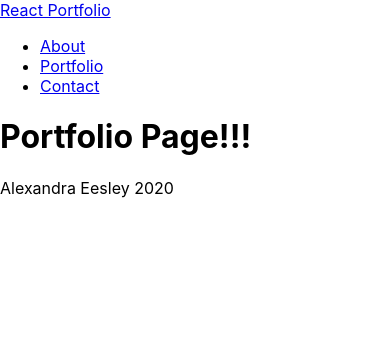
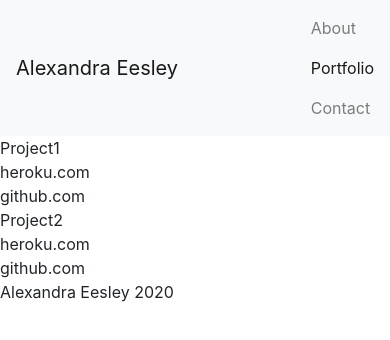
Before and after one commit to aeesley/react-portfolio, a React (Create React App) app in the folder client/: page /portfolio in a window 390 px wide. Shown: the top 340 px of the page. Built offline with nearby package versions, Linux system fonts and the light colour scheme.

Commit message:
added project card functionality

```diff
--- a/client/src/App.js
+++ b/client/src/App.js
@@ -1,20 +1,24 @@
-import React from "react";
+import "./App.css";
+import React, {useState} from "react";
 import { BrowserRouter as Router, Route } from "react-router-dom";
 import Portfolio from "./pages/Portfolio/index.js";
 import Contact from "./pages/Contact/index.js";
-import "./App.css";
+import About from "./pages/About/index.js";
 import Navbar from "./components/NavBar/index.js";
 import Footer from "./components/Footer/index.js";
 import Wrapper from "./components/Wrapper/index.js";
+import 'bootstrap/dist/css/bootstrap.css';
 
 function App() {
+//  const [state, setState] = useState({})
+
   document.title = "React Portfolio";
   return (
     <Router>
       <div>
         <Navbar />
         <Wrapper>
-          <Route exact path="/" component={Portfolio} />
+          <Route exact path="/" component={About} />
           <Route exact path="/portfolio" component={Portfolio} />
           <Route exact path="/contact" component={Contact} />
         </Wrapper>
--- a/client/src/components/NavBar/index.js
+++ b/client/src/components/NavBar/index.js
@@ -7,7 +7,7 @@ function Navbar() {
   return (
     <nav className="navbar navbar-expand-lg navbar-light bg-light">
       <Link className="navbar-brand" to="/">
-        React Portfolio
+        Alexandra Eesley
       </Link>
       <div>
         <ul className="navbar-nav">
--- /dev/null
+++ b/client/src/components/ProjectCard.js
@@ -0,0 +1,25 @@
+import React from "react";
+// import "./style.css";
+
+function ProjectCard(props) {
+  return (
+    <div>
+    <div className="row">
+      <div className="col-sm">
+        {props.title}
+      </div>
+      <div className="col-sm">
+        {props.liveLink}
+      </div>
+      <div className="col-sm">
+        {props.repoLink}
+      </div>
+      {/* <div className="col-sm">
+        {props.thumbnail}
+      </div> */}
+    </div>
+</div>
+  );
+}
+
+export default ProjectCard;
--- /dev/null
+++ b/client/src/pages/About/index.js
@@ -0,0 +1,15 @@
+import React, {useState} from "react";
+import "./style.css";
+
+
+function About(props) {
+
+  return (
+    <div className="card">
+      <h1>About Page!!!</h1>
+
+    </div>
+  );
+}
+
+export default About;
--- a/client/src/pages/Portfolio/index.js
+++ b/client/src/pages/Portfolio/index.js
@@ -1,11 +1,39 @@
-import React from "react";
-import "./style.css";
+import React, { useState } from "react";
+// import "./style.css";
+import ProjectCard from '../../components/ProjectCard.js'
 
 function Portfolio(props) {
+
+  const [state, setState] = useState({
+    projects: [
+        {
+           title: "Project1",
+           liveLink: "heroku.com",
+           repoLink: "github.com",
+           thumbnail: ""
+        },
+        {
+           title: "Project2",
+           liveLink: "heroku.com",
+           repoLink: "github.com",
+           thumbnail: ""
+        }
+    ]
+})
+console.log("returning state", state);
+
   return (
-    <div className="card">
-      <h1>Portfolio Page!!!</h1>
-
+    <div>
+    {state.projects.map(function(eachProject) {
+      return (
+      <ProjectCard
+        title={eachProject.title}
+        liveLink={eachProject.liveLink}
+        repoLink={eachProject.repoLink}
+        // thumbnail={eachProject.thumbnail}
+        />
+        )
+    })}
     </div>
   );
 }
```
Also changed, not shown: client/src/pages/About/style.css (added).
